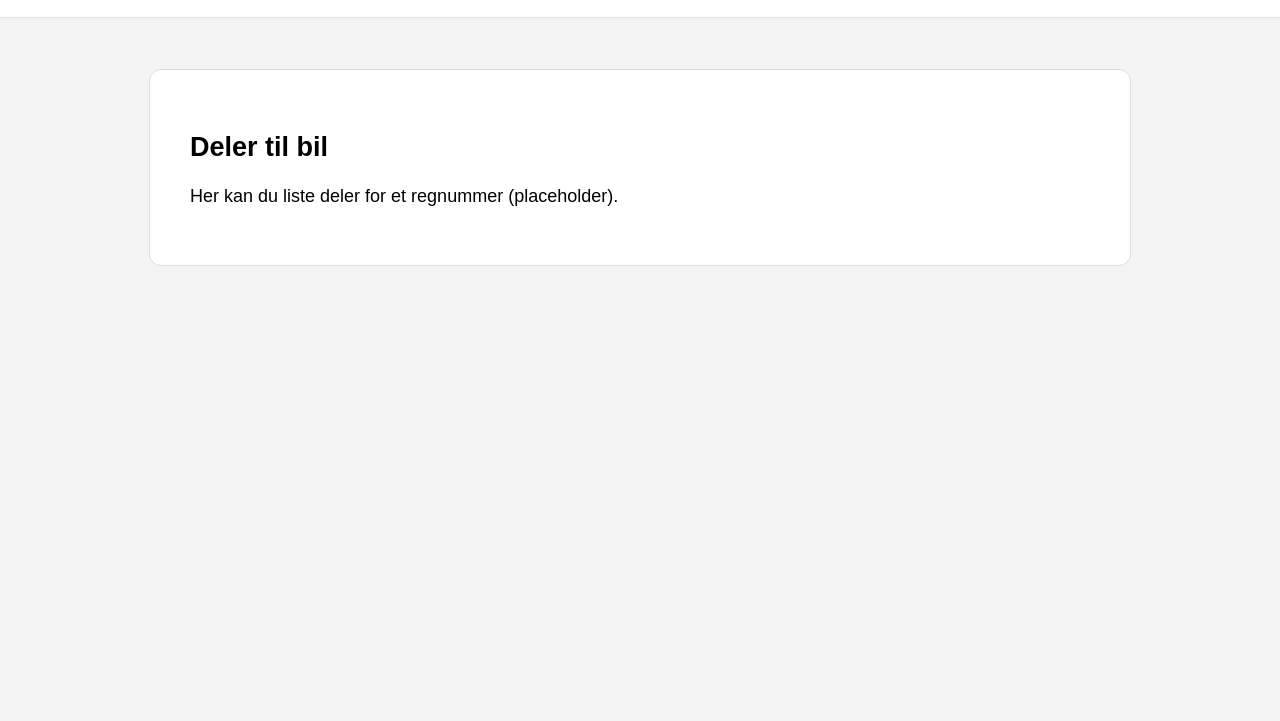
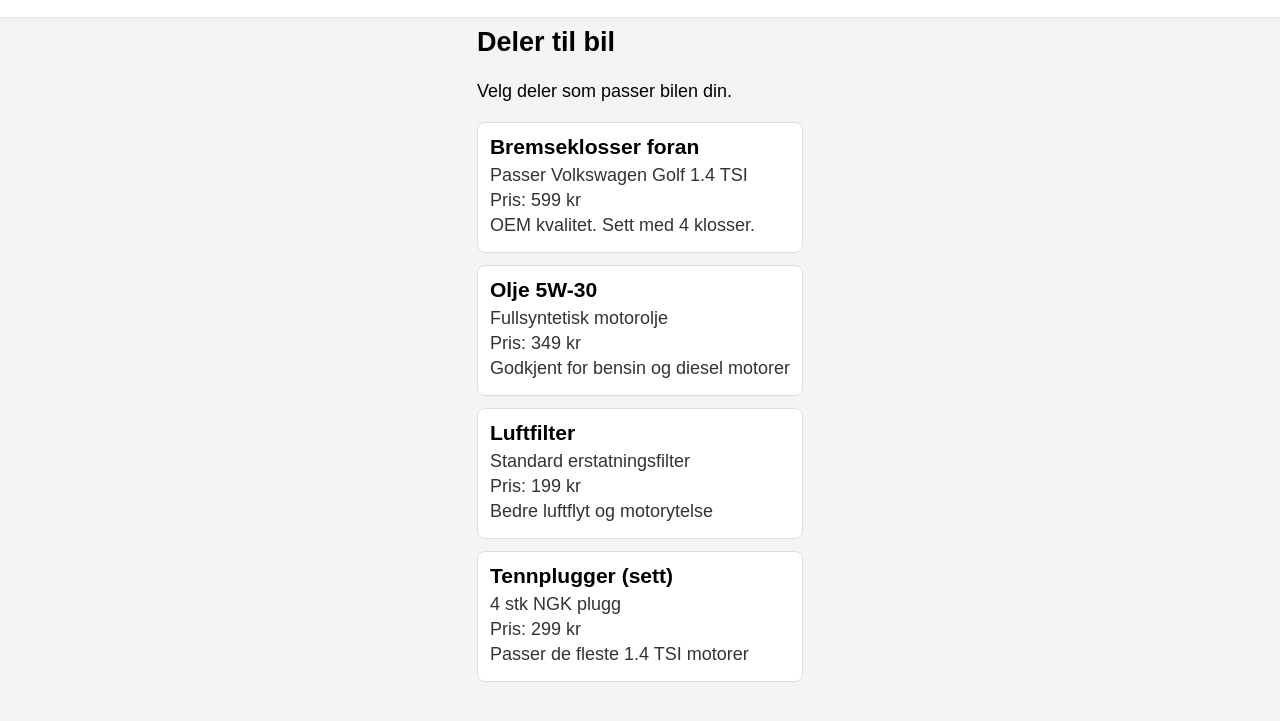
Before and after one commit to Jokern44/EKSAMEN, a website: page deler.html in a window 1280 px wide. Shown: the part 47-768 px from the top of the page. Drawn offline with nearby package versions, Linux system fonts and the light colour scheme.

Commit message:
pimpa deler.html både gjennom å bare skrive mer og legge til i style.css

```diff
--- a/deler.html
+++ b/deler.html
@@ -9,6 +9,7 @@
     <script src="supabase-client.js"></script>
     <script src="app.js"></script>
   </head>
+
   <body>
     <header class="topbar">
       <h1>Bildeler.no</h1>
@@ -20,9 +21,41 @@
       <div id="user-info"></div>
     </header>
 
-    <main class="card">
-      <h2>Deler til bil</h2>
-      <p>Her kan du liste deler for et regnummer (placeholder).</p>
+    <main class="page">
+      <section class="intro">
+        <h2>Deler til bil</h2>
+        <p>Velg deler som passer bilen din.</p>
+      </section>
+
+      <section class="parts-list">
+        <div class="part-card">
+          <h3>Bremseklosser foran</h3>
+          <p>Passer Volkswagen Golf 1.4 TSI</p>
+          <p>Pris: 599 kr</p>
+          <p>OEM kvalitet. Sett med 4 klosser.</p>
+        </div>
+
+        <div class="part-card">
+          <h3>Olje 5W-30</h3>
+          <p>Fullsyntetisk motorolje</p>
+          <p>Pris: 349 kr</p>
+          <p>Godkjent for bensin og diesel motorer</p>
+        </div>
+
+        <div class="part-card">
+          <h3>Luftfilter</h3>
+          <p>Standard erstatningsfilter</p>
+          <p>Pris: 199 kr</p>
+          <p>Bedre luftflyt og motorytelse</p>
+        </div>
+
+        <div class="part-card">
+          <h3>Tennplugger (sett)</h3>
+          <p>4 stk NGK plugg</p>
+          <p>Pris: 299 kr</p>
+          <p>Passer de fleste 1.4 TSI motorer</p>
+        </div>
+      </section>
     </main>
   </body>
 </html>
--- a/style.css
+++ b/style.css
@@ -107,3 +107,32 @@ pre {
   font-weight: 600;
   margin-right: 8px;
 }
+
+.page {
+  max-width: 900px;
+  margin: 0 auto;
+  padding: 20px;
+}
+
+.parts-list {
+  display: flex;
+  flex-direction: column;
+  gap: 12px;
+  margin-top: 20px;
+}
+
+.part-card {
+  border: 1px solid #ddd;
+  border-radius: 8px;
+  padding: 12px;
+  background: #fff;
+}
+
+.part-card h3 {
+  margin: 0 0 6px 0;
+}
+
+.part-card p {
+  margin: 4px 0;
+  color: #333;
+}
```
Also changed, not shown: EDGEFUNKSJON.txt (added, +112 -0 lines).
